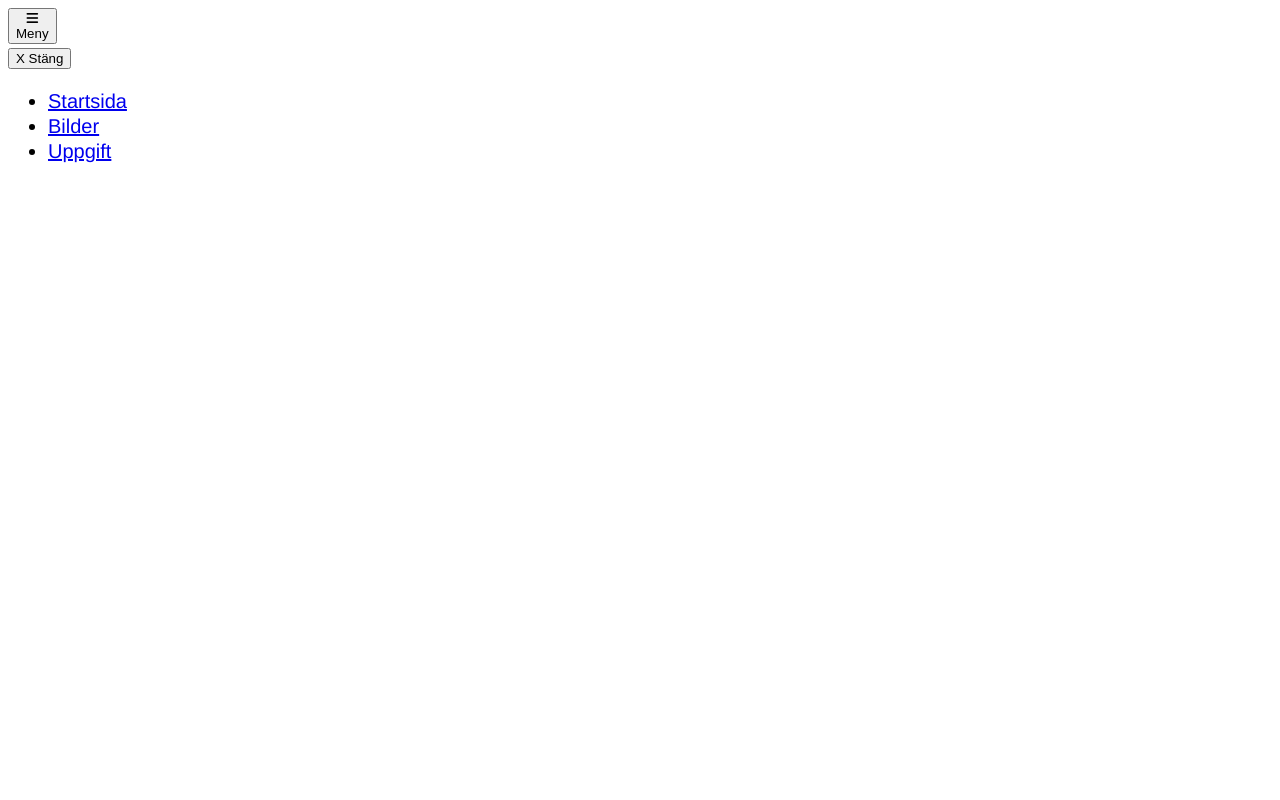
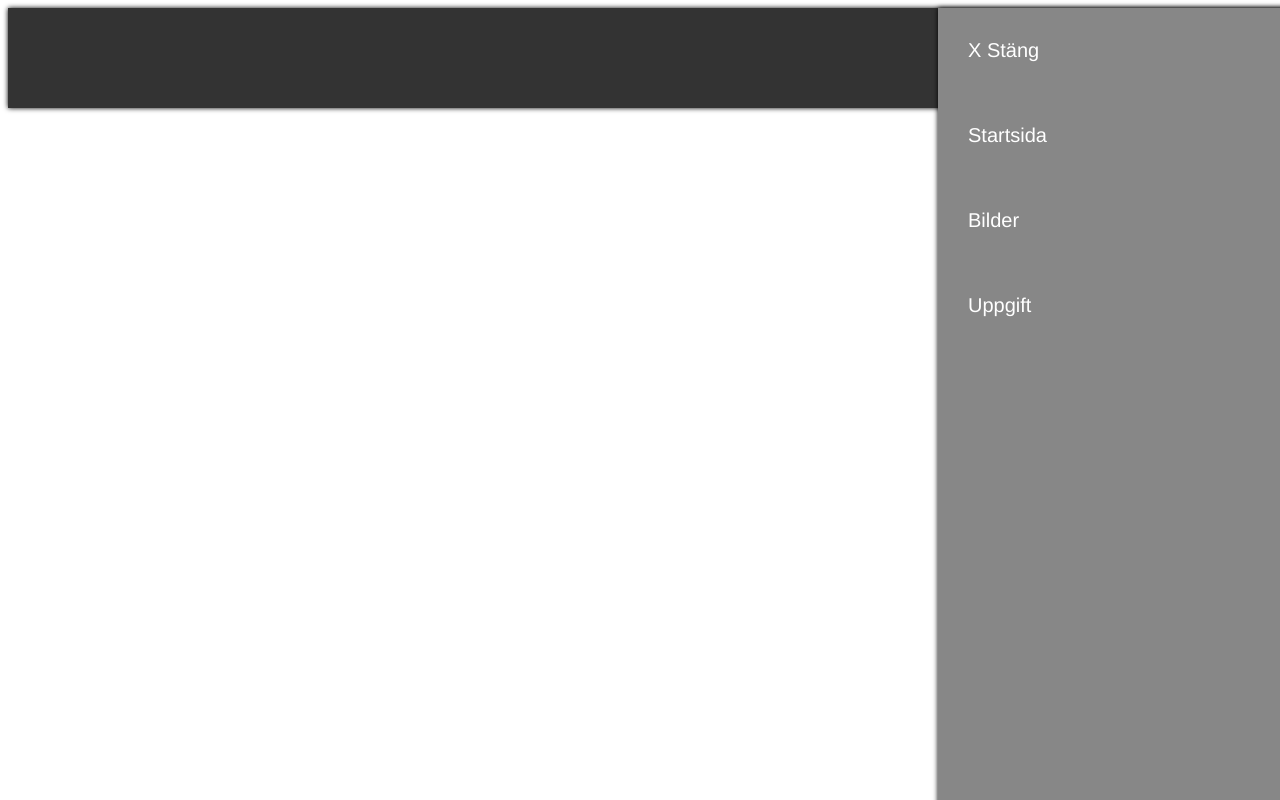
Before and after one commit to QmmaLarsson/moment1_dt211g, a website built with Parcel: page src/index.html in a window 1280 px wide. Both pictures are taken after a click on the button "Meny". Built offline with nearby package versions, Linux system fonts and the light colour scheme.

Commit message:
Stylat header och huvudmeny i CSS

```diff
--- a/src/css/styles.css
+++ b/src/css/styles.css
@@ -8,7 +8,7 @@ body {
     /*Textstorlek 16px som standard*/
     font-size: 2rem;
     line-height: 2.5rem;
-    font-family:'Franklin Gothic Medium', 'Arial Narrow', Arial, sans-serif;
+    font-family: 'Franklin Gothic Medium', 'Arial Narrow', Arial, sans-serif;
 }
 
 h1 {
@@ -32,10 +32,93 @@ h3 {
     margin-bottom: 0.5rem;
 }
 
+.button {
+    font-size: 2rem;
+    line-height: 2.5rem;
+    font-family: 'Franklin Gothic Medium', 'Arial Narrow', Arial, sans-serif;
+    cursor: pointer;
+}
+
+/*Regler för header.*/
+header {
+    display: grid;
+    grid-template-rows: auto;
+    grid-template-columns: 15% 70% 15%;
+    position: fixed;
+    height: 100px;
+    width: 100%;
+    background-color: #333333;
+    box-shadow: 0px 0px 5px black;
+    z-index: 1;
+}
+
 /*Regler för huvudmeny.*/
 #huvudmeny {
+    position: absolute;
+    right: 0;
+    top: 0;
+    height: 100vh;
+    width: 350px;
+    background-color: #878787;
+    box-shadow: 0px 0px 5px black;
     /*Menyn visas inte i startläget. För att menyn ska visas måste man klicka på "Meny"-knappen. Denna funktion skapas med hjälp av
     JavaScript.*/
     display: none;
 }
+
+#openmenu {
+    grid-area: 1/3/2/4;
+    color: white;
+    background-color: #333333;
+    border: none;
+}
+
+#openmenu:hover {
+    background-color: white;
+    color: #333333;
+}
+
+#closemenu {
+    background-color: #878787;
+    color: white;
+    text-align: left;
+    margin: 0;
+    padding: 30px;
+    border: none;
+    width: 350px;
+}
+
+#closemenu:hover {
+    background-color: white;
+    color: #878787;
+}
+
+#huvudmeny ul {
+    list-style: none;
+    margin: 0;
+    padding: 0;
+}
+
+#huvudmeny li {
+    display: block;
+}
+
+#huvudmeny a {
+    display: block;
+    text-decoration: none;
+    padding: 30px;
+    color: white;
+}
+
+#huvudmeny a:hover {
+    background-color: white;
+    color: #333333;
+}
+
+#huvudmeny a:hover {
+    background-color: white;
+    color: #878787;
+}
+
 /*Slut på regler för huvudmeny.*/
+/*Slut på regler för header.*/
```
